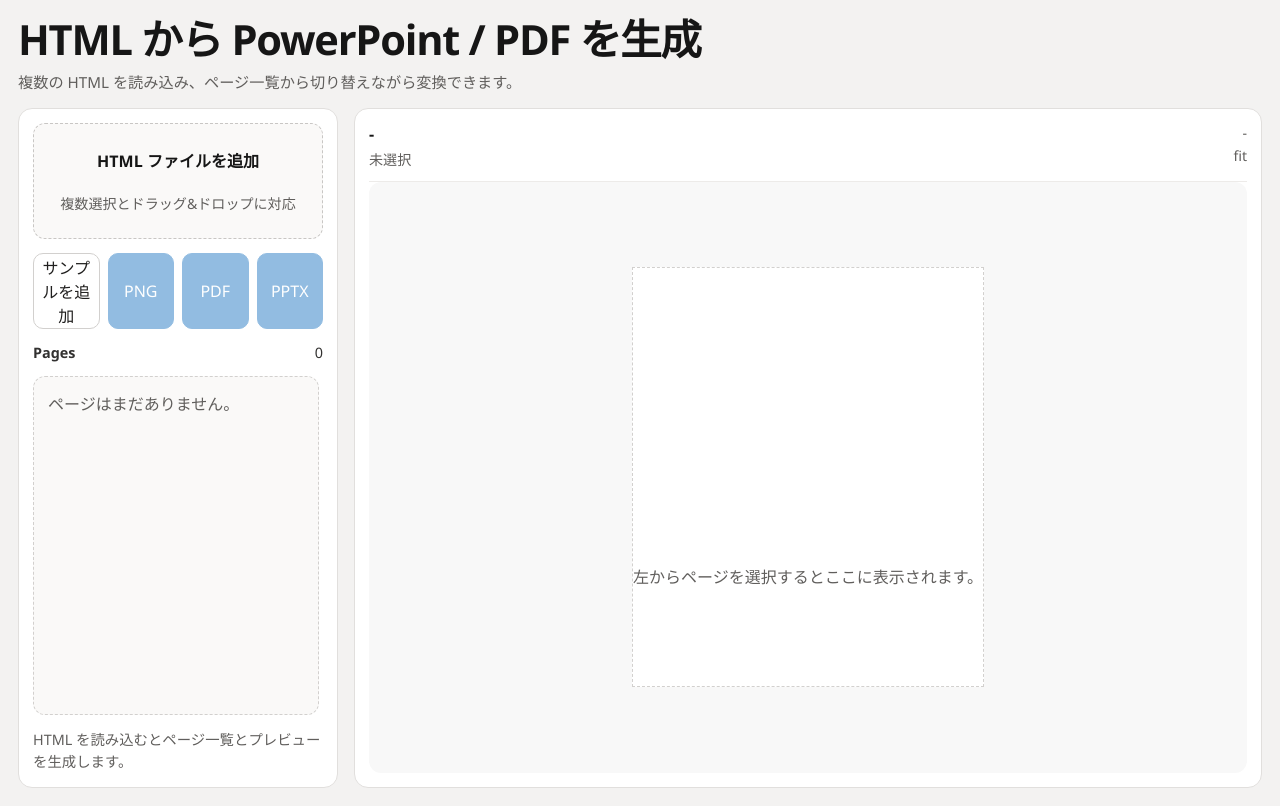
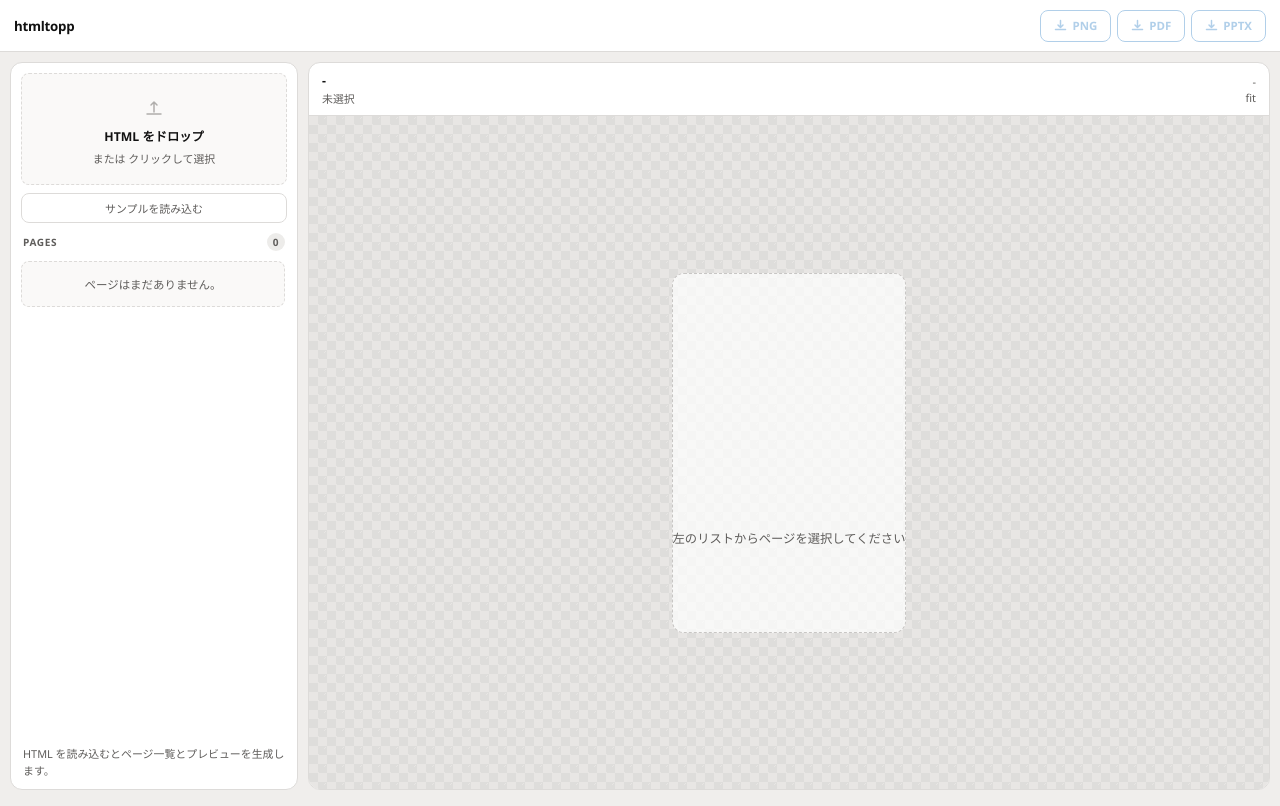
Before and after one commit to serkenn/html-to-powerpoint, a website built with Vite: page index.html in a window 1280 px wide. Built offline with nearby package versions, Linux system fonts and the light colour scheme.

Commit message:
UIの改善: ヘッダーとエクスポートボタンを追加し、全体のレイアウトを調整。CSS変数を導入し、スタイルを一貫性のあるものに変更。

```diff
--- a/src/main.js
+++ b/src/main.js
@@ -4,34 +4,47 @@
 const app = document.querySelector('#app');
 
 app.innerHTML = `
-  <main class="shell">
-    <section class="hero">
-      <div>
-        <h1>HTML から PowerPoint / PDF を生成</h1>
-        <p class="lede">
-          複数の HTML を読み込み、ページ一覧から切り替えながら変換できます。
-        </p>
+  <div class="shell">
+    <header class="topbar">
+      <span class="topbar-brand">htmltopp</span>
+      <div class="topbar-actions">
+        <button id="exportPngButton" class="export-btn" disabled title="PNG として書き出し">
+          <svg width="13" height="13" viewBox="0 0 13 13" fill="none" aria-hidden="true" focusable="false">
+            <path d="M6.5 1.5v7M4 6l2.5 2.5L9 6M1.5 10.5h10" stroke="currentColor" stroke-width="1.5" stroke-linecap="round" stroke-linejoin="round"/>
+          </svg>
+          PNG
+        </button>
+        <button id="exportPdfButton" class="export-btn" disabled title="PDF として書き出し">
+          <svg width="13" height="13" viewBox="0 0 13 13" fill="none" aria-hidden="true" focusable="false">
+            <path d="M6.5 1.5v7M4 6l2.5 2.5L9 6M1.5 10.5h10" stroke="currentColor" stroke-width="1.5" stroke-linecap="round" stroke-linejoin="round"/>
+          </svg>
+          PDF
+        </button>
+        <button id="exportPptxButton" class="export-btn" disabled title="PPTX として書き出し">
+          <svg width="13" height="13" viewBox="0 0 13 13" fill="none" aria-hidden="true" focusable="false">
+            <path d="M6.5 1.5v7M4 6l2.5 2.5L9 6M1.5 10.5h10" stroke="currentColor" stroke-width="1.5" stroke-linecap="round" stroke-linejoin="round"/>
+          </svg>
+          PPTX
+        </button>
       </div>
-    </section>
+    </header>
 
-    <section class="workspace">
+    <div class="workspace">
       <aside class="panel sidebar">
         <label class="dropzone" id="dropzone">
           <input id="fileInput" type="file" accept=".html,text/html" multiple hidden />
-          <span class="dropzone-title">HTML ファイルを追加</span>
-          <span class="dropzone-copy">複数選択とドラッグ&ドロップに対応</span>
+          <svg class="dropzone-icon" width="30" height="30" viewBox="0 0 30 30" fill="none" aria-hidden="true">
+            <path d="M15 20V10M12 13l3-3 3 3" stroke="currentColor" stroke-width="1.5" stroke-linecap="round" stroke-linejoin="round"/>
+            <path d="M8 22h14" stroke="currentColor" stroke-width="1.5" stroke-linecap="round"/>
+          </svg>
+          <span class="dropzone-title">HTML をドロップ</span>
+          <span class="dropzone-hint">または クリックして選択</span>
         </label>
+        <button id="loadSampleButton" class="sample-btn">サンプルを読み込む</button>
 
-        <div class="actions">
-          <button id="loadSampleButton" class="ghost">サンプルを追加</button>
-          <button id="exportPngButton" disabled>PNG</button>
-          <button id="exportPdfButton" disabled>PDF</button>
-          <button id="exportPptxButton" disabled>PPTX</button>
-        </div>
-
-        <div class="sidebar-header">
-          <strong>Pages</strong>
-          <span id="pageCount">0</span>
+        <div class="pages-header">
+          <span>Pages</span>
+          <span id="pageCount" class="pages-badge">0</span>
         </div>
 
         <div id="pageList" class="page-list"></div>
@@ -41,11 +54,11 @@
       <section class="panel preview-panel">
         <div class="preview-toolbar">
           <div class="preview-meta">
-            <strong id="documentTitle">-</strong>
+            <strong id="documentTitle">—</strong>
             <span id="fileName">未選択</span>
           </div>
           <div class="preview-side-meta">
-            <span id="slideSize">-</span>
+            <span id="slideSize"></span>
             <span id="scaleLabel">fit</span>
           </div>
         </div>
@@ -53,13 +66,13 @@
           <div id="previewCanvas" class="preview-canvas">
             <div id="slideViewport" class="viewport empty">
               <div id="previewRoot" class="preview-root"></div>
-              <p class="placeholder">左からページを選択するとここに表示されます。</p>
+              <p class="placeholder">左のリストからページを選択してください</p>
             </div>
           </div>
         </div>
       </section>
-    </section>
-  </main>
+    </div>
+  </div>
 `;
 
 const fileInput = document.querySelector('#fileInput');
@@ -314,7 +327,9 @@
         </span>
       </button>
       <button class="page-delete" type="button" data-action="delete" data-slide-id="${slide.id}" aria-label="ページを削除">
-        削除
+        <svg width="11" height="11" viewBox="0 0 11 11" fill="none" aria-hidden="true">
+          <path d="M1.5 1.5l8 8M9.5 1.5l-8 8" stroke="currentColor" stroke-width="1.5" stroke-linecap="round"/>
+        </svg>
       </button>
     </article>
   `;
@@ -449,11 +464,10 @@
   return response.blob();
 }
 
-async function withBusyState(task) {
+async function withBusyState(task, activeButton = null) {
   const buttons = [loadSampleButton, exportPngButton, exportPdfButton, exportPptxButton];
-  buttons.forEach((button) => {
-    button.disabled = true;
-  });
+  buttons.forEach((button) => { button.disabled = true; });
+  if (activeButton) activeButton.dataset.loading = '';
 
   try {
     await task();
@@ -463,6 +477,7 @@
   } finally {
     setExportEnabled(Boolean(getActiveSlide()));
     loadSampleButton.disabled = false;
+    if (activeButton) delete activeButton.dataset.loading;
   }
 }
 
@@ -477,7 +492,7 @@
     const blob = await exportPreviewAsPngBlob();
     downloadBlob(blob, `${activeSlide.fileBase}.png`);
     setStatus('PNG を出力しました。');
-  });
+  }, exportPngButton);
 }
 
 async function exportPdf() {
@@ -491,7 +506,7 @@
     const blob = await requestServerExport('pdf');
     downloadBlob(blob, `${activeSlide.fileBase}.pdf`);
     setStatus('PDF を出力しました。');
-  });
+  }, exportPdfButton);
 }
 
 async function exportPptx() {
@@ -505,7 +520,7 @@
     const blob = await requestServerExport('pptx');
     downloadBlob(blob, `${activeSlide.fileBase}.pptx`);
     setStatus('PPTX を出力しました。');
-  });
+  }, exportPptxButton);
 }
 
 dropzone.addEventListener('dragover', (event) => {
--- a/src/style.css
+++ b/src/style.css
@@ -1,304 +1,457 @@
+/* === Reset & Tokens === */
+*, *::before, *::after { box-sizing: border-box; }
+
 :root {
+  --bg:         #f0eeec;
+  --surface:    #ffffff;
+  --primary:    #0f6cbd;
+  --primary-hv: #0d5fa8;
+  --text:       #111111;
+  --muted:      #5f5d5b;
+  --border:     #dddbd9;
+  --error:      #c4262e;
+  --r-md: 12px;
+  --r-sm:  8px;
+  --r-xs:  6px;
+  --topbar-h: 52px;
+
   color-scheme: light;
   font-family: "Aptos", "Segoe UI", "Hiragino Sans", sans-serif;
-  background: #f3f2f1;
-  color: #161616;
-}
-
-* {
-  box-sizing: border-box;
+  font-size: 14px;
+  color: var(--text);
 }
 
 body {
   margin: 0;
-  min-height: 100vh;
-  background: #f3f2f1;
+  height: 100dvh;
+  display: flex;
+  flex-direction: column;
+  overflow: hidden;
+  background: var(--bg);
 }
 
-button,
-input {
-  font: inherit;
+#app {
+  flex: 1;
+  display: flex;
+  flex-direction: column;
+  min-height: 0;
 }
 
-button {
-  appearance: none;
+button, input { font: inherit; }
+button { appearance: none; cursor: pointer; }
+
+/* === Topbar === */
+.topbar {
+  flex-shrink: 0;
+  display: flex;
+  align-items: center;
+  justify-content: space-between;
+  gap: 16px;
+  height: var(--topbar-h);
+  padding: 0 14px;
+  background: var(--surface);
+  border-bottom: 1px solid var(--border);
+  z-index: 10;
 }
 
-.shell {
-  max-width: 1480px;
-  margin: 0 auto;
-  padding: 18px;
+.topbar-brand {
+  font-size: 0.95rem;
+  font-weight: 700;
+  letter-spacing: -0.02em;
+  color: var(--text);
+  text-decoration: none;
 }
 
-.hero {
-  margin-bottom: 16px;
+.topbar-actions { display: flex; gap: 6px; }
+
+/* Export buttons */
+.export-btn {
+  position: relative;
+  display: inline-flex;
+  align-items: center;
+  gap: 5px;
+  height: 32px;
+  padding: 0 13px;
+  border: 1px solid var(--primary);
+  border-radius: var(--r-sm);
+  background: transparent;
+  color: var(--primary);
+  font-size: 0.82rem;
+  font-weight: 600;
+  white-space: nowrap;
+  transition: background 120ms, color 120ms, opacity 120ms;
 }
 
-.hero h1 {
-  margin: 0;
-  font-size: clamp(1.8rem, 4vw, 2.6rem);
-  line-height: 1.05;
-  letter-spacing: -0.03em;
+.export-btn:hover:not(:disabled) {
+  background: var(--primary);
+  color: #fff;
 }
 
-.lede {
-  margin: 8px 0 0;
-  color: #605e5c;
-  font-size: 0.95rem;
+.export-btn:disabled {
+  opacity: 0.32;
+  cursor: default;
+}
+
+.export-btn[data-loading] {
+  pointer-events: none;
+  color: transparent;
+}
+
+.export-btn[data-loading] svg { opacity: 0; }
+
+.export-btn[data-loading]::after {
+  content: '';
+  position: absolute;
+  inset: 50% auto auto 50%;
+  translate: -50% -50%;
+  width: 13px;
+  height: 13px;
+  border: 2px solid var(--primary);
+  border-top-color: transparent;
+  border-radius: 50%;
+  animation: spin 0.65s linear infinite;
+}
+
+@keyframes spin { to { rotate: 1turn; } }
+
+/* === Layout === */
+.shell {
+  flex: 1;
+  display: flex;
+  flex-direction: column;
+  min-height: 0;
 }
 
 .workspace {
+  flex: 1;
+  min-height: 0;
   display: grid;
-  grid-template-columns: 320px minmax(0, 1fr);
-  gap: 16px;
-  min-height: calc(100vh - 120px);
+  grid-template-columns: 288px minmax(0, 1fr);
+  gap: 10px;
+  padding: 10px;
 }
 
+/* === Panel === */
 .panel {
-  border: 1px solid #e1dfdd;
-  border-radius: 14px;
-  background: #ffffff;
+  background: var(--surface);
+  border: 1px solid var(--border);
+  border-radius: var(--r-md);
+  overflow: hidden;
 }
 
+/* === Sidebar === */
 .sidebar {
-  display: grid;
-  grid-template-rows: auto auto auto minmax(0, 1fr) auto;
-  gap: 14px;
-  padding: 14px;
+  display: flex;
+  flex-direction: column;
+  gap: 8px;
+  padding: 10px;
   min-height: 0;
 }
 
+/* === Dropzone === */
 .dropzone {
-  display: grid;
-  place-items: center;
-  min-height: 116px;
-  padding: 16px;
-  border: 1px dashed #c8c6c4;
-  border-radius: 12px;
+  display: flex;
+  flex-direction: column;
+  align-items: center;
+  justify-content: center;
+  gap: 5px;
+  padding: 18px 14px;
+  border: 1.5px dashed var(--border);
+  border-radius: var(--r-sm);
   background: #faf9f8;
   text-align: center;
   cursor: pointer;
-  transition: border-color 120ms ease, background-color 120ms ease;
+  transition: border-color 140ms, background 140ms;
+  flex-shrink: 0;
 }
 
+.dropzone:hover,
 .dropzone.dragging {
-  border-color: #0f6cbd;
-  background: #f5f9fd;
+  border-color: var(--primary);
+  background: #f0f6fc;
+}
+
+.dropzone-icon {
+  color: #b0aeac;
+  transition: color 140ms, transform 200ms;
+}
+
+.dropzone:hover .dropzone-icon,
+.dropzone.dragging .dropzone-icon {
+  color: var(--primary);
+  transform: translateY(-2px);
 }
 
 .dropzone-title {
+  font-size: 0.875rem;
   font-weight: 600;
+  color: var(--text);
 }
 
-.dropzone-copy {
-  margin-top: 4px;
-  font-size: 0.88rem;
-  color: #605e5c;
+.dropzone-hint {
+  font-size: 0.78rem;
+  color: var(--muted);
 }
 
-.actions {
-  display: grid;
-  grid-template-columns: repeat(4, minmax(0, 1fr));
-  gap: 8px;
+/* === Sample button === */
+.sample-btn {
+  height: 30px;
+  padding: 0 12px;
+  border: 1px solid var(--border);
+  border-radius: var(--r-sm);
+  background: transparent;
+  color: var(--muted);
+  font-size: 0.78rem;
+  transition: border-color 120ms, color 120ms;
+  flex-shrink: 0;
 }
 
-.actions button {
-  min-height: 38px;
-  border: 1px solid #d2d0ce;
-  border-radius: 10px;
-  background: #ffffff;
-  color: #201f1e;
-  cursor: pointer;
-}
+.sample-btn:hover { border-color: #b0aeac; color: var(--text); }
+.sample-btn:disabled { opacity: 0.4; cursor: default; }
 
-.actions button:not(.ghost) {
-  background: #0f6cbd;
-  border-color: #0f6cbd;
-  color: #ffffff;
-}
-
-.actions button:disabled {
-  opacity: 0.45;
-  cursor: default;
-}
-
-.sidebar-header {
+/* === Pages header === */
+.pages-header {
   display: flex;
   align-items: center;
   justify-content: space-between;
-  color: #323130;
-  font-size: 0.9rem;
+  padding: 2px;
+  font-size: 0.72rem;
+  font-weight: 700;
+  color: var(--muted);
+  letter-spacing: 0.06em;
+  text-transform: uppercase;
+  flex-shrink: 0;
 }
 
+.pages-badge {
+  display: inline-flex;
+  align-items: center;
+  justify-content: center;
+  min-width: 18px;
+  height: 18px;
+  padding: 0 5px;
+  border-radius: 999px;
+  background: #edecea;
+  color: var(--muted);
+  font-size: 0.72rem;
+  font-weight: 700;
+  font-variant-numeric: tabular-nums;
+  transition: background 150ms, color 150ms;
+}
+
+/* === Page list === */
 .page-list {
+  flex: 1;
   min-height: 0;
-  overflow: auto;
-  display: grid;
-  gap: 10px;
-  padding-right: 4px;
+  overflow-y: auto;
+  display: flex;
+  flex-direction: column;
+  gap: 5px;
+  padding-right: 2px;
 }
 
 .page-list-empty {
   margin: 0;
   padding: 14px;
-  border: 1px dashed #d2d0ce;
-  border-radius: 12px;
-  color: #605e5c;
+  border: 1px dashed var(--border);
+  border-radius: var(--r-sm);
+  color: var(--muted);
+  font-size: 0.82rem;
+  text-align: center;
   background: #faf9f8;
 }
 
+/* === Page card === */
 .page-card {
   display: grid;
   grid-template-columns: minmax(0, 1fr) auto;
-  gap: 8px;
-  padding: 8px;
-  border: 1px solid #edebe9;
-  border-radius: 12px;
-  background: #ffffff;
+  gap: 5px;
+  padding: 7px;
+  border: 1px solid var(--border);
+  border-radius: var(--r-sm);
+  background: var(--surface);
+  transition: border-color 120ms, box-shadow 120ms;
+}
+
+.page-card:hover {
+  border-color: #c2c0be;
+  box-shadow: 0 1px 4px rgba(0,0,0,0.05);
 }
 
 .page-card.active {
-  border-color: #0f6cbd;
-  box-shadow: 0 0 0 1px #0f6cbd inset;
+  border-color: var(--primary);
+  box-shadow: 0 0 0 1px var(--primary) inset;
 }
 
 .page-card-main {
   display: grid;
-  grid-template-columns: 22px minmax(0, 1fr);
-  gap: 10px;
+  grid-template-columns: 20px minmax(0, 1fr);
+  gap: 7px;
   align-items: start;
   padding: 0;
   border: 0;
   background: transparent;
   text-align: left;
-  cursor: pointer;
 }
 
 .page-index {
   display: inline-grid;
   place-items: center;
-  width: 22px;
-  height: 22px;
+  width: 20px;
+  height: 20px;
   border-radius: 999px;
-  background: #f3f2f1;
-  color: #605e5c;
-  font-size: 0.78rem;
+  background: #edecea;
+  color: var(--muted);
+  font-size: 0.7rem;
+  font-weight: 700;
+  flex-shrink: 0;
+  transition: background 150ms, color 150ms;
+}
+
+.page-card.active .page-index {
+  background: var(--primary);
+  color: #fff;
 }
 
 .page-thumb-stage {
   display: grid;
   place-items: center;
   width: 100%;
-  min-height: 126px;
-  padding: 8px;
-  border: 1px solid #edebe9;
-  border-radius: 10px;
-  background: #f8f8f8;
+  min-height: 96px;
+  padding: 5px;
+  border: 1px solid #edecea;
+  border-radius: var(--r-xs);
+  background: #f4f3f2;
   overflow: hidden;
 }
 
-.page-thumb-canvas {
-  position: relative;
-}
+.page-thumb-canvas { position: relative; }
 
 .page-thumb-viewport {
   position: absolute;
   inset: 0 auto auto 0;
   transform-origin: top left;
   overflow: hidden;
-  background: #ffffff;
-  box-shadow: 0 6px 18px rgba(0, 0, 0, 0.08);
+  background: #fff;
 }
 
 .page-card-text {
   display: grid;
-  gap: 2px;
-  margin-top: 8px;
+  gap: 1px;
+  margin-top: 5px;
 }
 
 .page-card-text strong {
-  min-width: 0;
-  font-size: 0.92rem;
+  font-size: 0.82rem;
   white-space: nowrap;
   overflow: hidden;
   text-overflow: ellipsis;
 }
 
 .page-card-text span {
-  min-width: 0;
-  font-size: 0.82rem;
-  color: #605e5c;
+  font-size: 0.75rem;
+  color: var(--muted);
   white-space: nowrap;
   overflow: hidden;
   text-overflow: ellipsis;
 }
 
+/* === Delete button === */
 .page-delete {
   align-self: start;
-  padding: 8px 10px;
-  border: 1px solid #d2d0ce;
-  border-radius: 10px;
-  background: #ffffff;
-  color: #605e5c;
-  cursor: pointer;
+  display: grid;
+  place-items: center;
+  width: 26px;
+  height: 26px;
+  border: 1px solid transparent;
+  border-radius: var(--r-xs);
+  background: transparent;
+  color: var(--muted);
+  opacity: 0;
+  transition: opacity 120ms, background 120ms, border-color 120ms, color 120ms;
 }
 
+.page-card:hover .page-delete,
+.page-card.active .page-delete { opacity: 1; }
+
+.page-delete:hover {
+  background: #fff0ef;
+  border-color: #f5c2be;
+  color: var(--error);
+}
+
+/* === Status === */
 .status {
   margin: 0;
-  color: #605e5c;
-  font-size: 0.9rem;
+  padding: 0 2px;
+  color: var(--muted);
+  font-size: 0.78rem;
   line-height: 1.5;
+  flex-shrink: 0;
+  min-height: 1.2em;
 }
 
-.status[data-error='true'] {
-  color: #a4262c;
-}
+.status[data-error='true'] { color: var(--error); }
 
+/* === Preview panel === */
 .preview-panel {
-  display: grid;
-  grid-template-rows: auto minmax(0, 1fr);
-  padding: 14px;
+  display: flex;
+  flex-direction: column;
   min-height: 0;
 }
 
 .preview-toolbar {
   display: flex;
   justify-content: space-between;
-  gap: 16px;
-  align-items: flex-start;
-  padding-bottom: 12px;
-  border-bottom: 1px solid #edebe9;
+  align-items: center;
+  gap: 12px;
+  padding: 9px 13px;
+  border-bottom: 1px solid var(--border);
+  flex-shrink: 0;
 }
 
 .preview-meta {
-  display: grid;
-  gap: 4px;
+  display: flex;
+  flex-direction: column;
+  gap: 1px;
+  min-width: 0;
 }
 
 .preview-meta strong {
-  font-size: 1rem;
+  font-size: 0.88rem;
+  font-weight: 600;
+  white-space: nowrap;
+  overflow: hidden;
+  text-overflow: ellipsis;
 }
 
 .preview-meta span,
+.preview-side-meta { color: var(--muted); font-size: 0.78rem; }
+
 .preview-side-meta {
-  color: #605e5c;
-  font-size: 0.88rem;
+  display: flex;
+  flex-direction: column;
+  align-items: flex-end;
+  gap: 1px;
+  flex-shrink: 0;
 }
 
-.preview-side-meta {
-  display: grid;
-  gap: 4px;
-  text-align: right;
-}
-
+/* Checkerboard stage */
 .preview-stage {
+  flex: 1;
+  min-height: 0;
   display: grid;
   place-items: center;
-  min-height: 0;
-  padding: 18px;
-  background: #f8f8f8;
-  border-radius: 12px;
+  padding: 20px;
   overflow: auto;
+  background-color: #e8e6e4;
+  background-image:
+    linear-gradient(45deg, #dedddb 25%, transparent 25%),
+    linear-gradient(-45deg, #dedddb 25%, transparent 25%),
+    linear-gradient(45deg, transparent 75%, #dedddb 75%),
+    linear-gradient(-45deg, transparent 75%, #dedddb 75%);
+  background-size: 18px 18px;
+  background-position: 0 0, 0 9px, 9px -9px, -9px 0;
 }
 
 .preview-canvas {
@@ -312,81 +465,52 @@
 .viewport {
   position: absolute;
   overflow: hidden;
-  background: #ffffff;
+  background: #fff;
   transform-origin: center center;
   translate: -50% -50%;
-  box-shadow: 0 20px 60px rgba(0, 0, 0, 0.12);
+  box-shadow: 0 8px 32px rgba(0,0,0,0.16), 0 2px 8px rgba(0,0,0,0.08);
 }
 
 .viewport.empty {
   position: relative;
   inset: auto;
-  width: min(100%, 760px);
-  min-height: 420px;
+  width: min(100%, 680px);
+  min-height: 360px;
   display: grid;
   place-items: center;
   translate: none;
   box-shadow: none;
-  background: #ffffff;
-  border: 1px dashed #d2d0ce;
+  background: rgba(255,255,255,0.7);
+  border: 1.5px dashed #c8c6c4;
+  border-radius: var(--r-md);
 }
 
-.preview-root {
-  width: 100%;
-  height: 100%;
-}
+.preview-root { width: 100%; height: 100%; }
 
-.embedded-document {
-  width: 100%;
-  height: 100%;
-}
-
-.embedded-document > * {
-  max-width: 100%;
-}
+.embedded-document { width: 100%; height: 100%; }
+.embedded-document > * { max-width: 100%; }
 
 .placeholder {
   margin: 0;
-  color: #605e5c;
+  color: var(--muted);
+  font-size: 0.88rem;
 }
 
-.viewport:not(.empty) .placeholder {
-  display: none;
+.viewport:not(.empty) .placeholder { display: none; }
+
+/* === Responsive === */
+@media (max-width: 960px) {
+  .workspace { grid-template-columns: 250px minmax(0, 1fr); }
 }
 
-@media (max-width: 1100px) {
+@media (max-width: 700px) {
+  body { height: auto; overflow: auto; }
   .workspace {
     grid-template-columns: 1fr;
+    height: auto;
+    overflow: visible;
   }
-
-  .sidebar {
-    grid-template-rows: auto auto auto auto auto;
-  }
-
-  .page-list {
-    max-height: 320px;
-  }
-
-  .preview-stage {
-    min-height: 520px;
-  }
+  .topbar-brand { font-size: 0.88rem; }
+  .export-btn { padding: 0 10px; }
+  .preview-stage { min-height: 380px; }
 }
-
-@media (max-width: 720px) {
-  .shell {
-    padding: 12px;
-  }
-
-  .actions {
-    grid-template-columns: repeat(2, minmax(0, 1fr));
-  }
-
-  .preview-toolbar {
-    grid-template-columns: 1fr;
-    display: grid;
-  }
-
-  .preview-side-meta {
-    text-align: left;
-  }
-}
```
